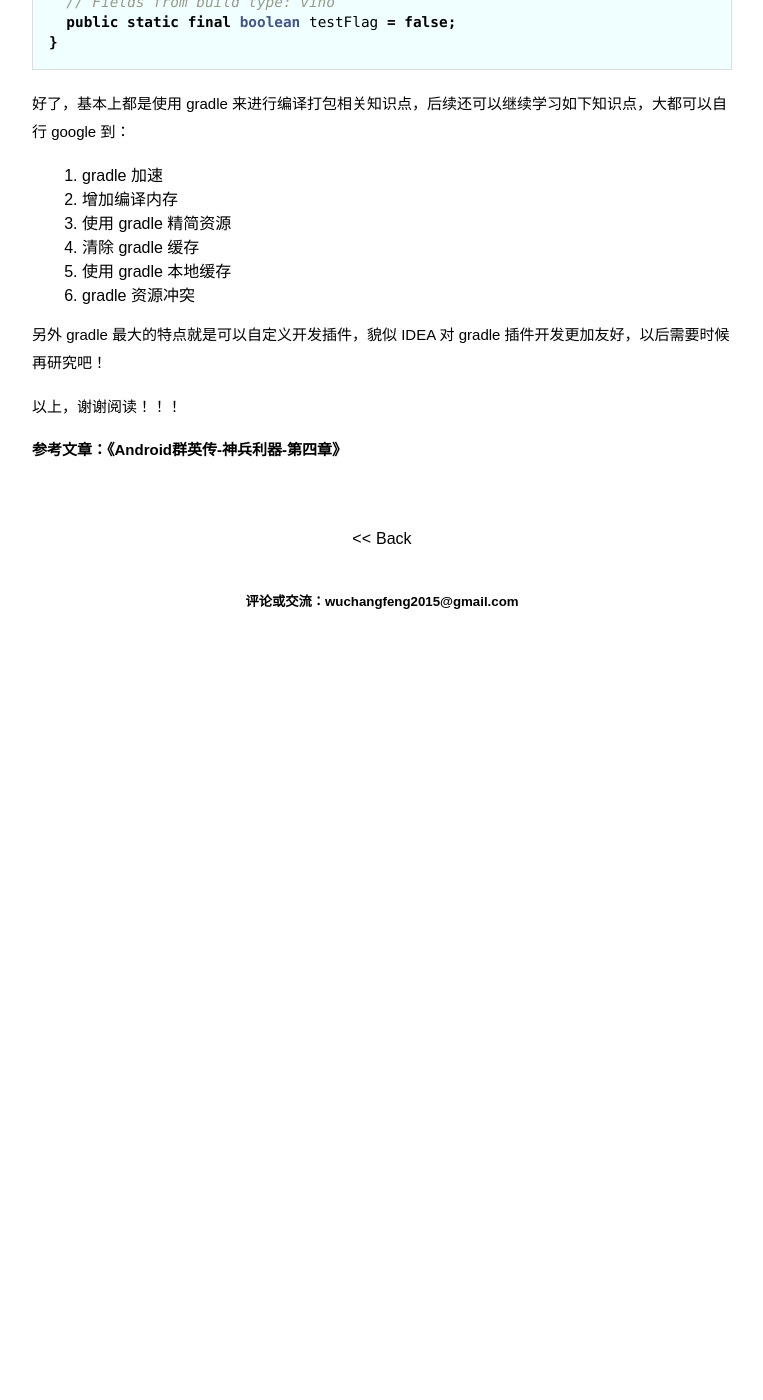
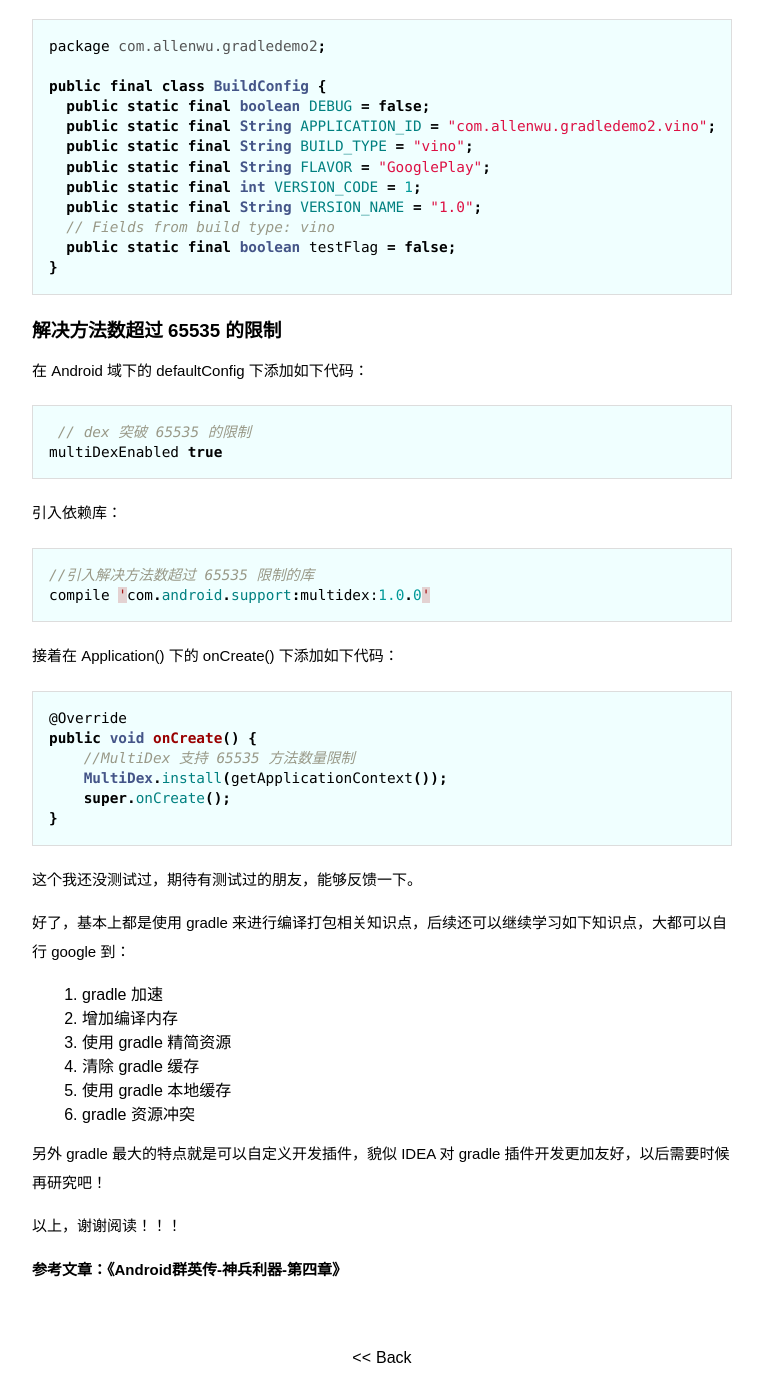
Before and after one commit to wuchangfeng/wuchangfeng.github.io, a Jekyll site: the page built from _posts/2016-12-17--learn-gradle-in-android.md, in a window 1280 px wide and 1400 px high, scrolled down 7145 px. Shown: the whole window, without its empty margins (258-1021 px from the left). Built offline with Jekyll 4.4.1, drawn with Linux system fonts in a browser that asks for light colours; some web fonts are replaced; comment, search, counter and statistics services are not loaded; before the commit the page ends 7775 px from its top, so only the background shows below that; some of the changed text lies outside the part shown.

Commit message:
blog update

````diff
--- a/_posts/2016-12-17--learn-gradle-in-android.md
+++ b/_posts/2016-12-17--learn-gradle-in-android.md
@@ -5,7 +5,17 @@
 categories: Android
 ---
 
-系统学习一下 Android Studio 中的 Gradle 相关知识，主要是跟随 《神兵利器》这本书总结的一些知识点进行实战。本篇博客系统的学习一下与 Gradle 相关的知识点,体会一下其带来的好处和方便,主要讲述 gradle 编译打包相关知识点。
+系统学习一下 Android Studio 中的 Gradle 相关知识，主要是跟随 《神兵利器》这本书总结的一些知识点进行实战。本篇博客系统的学习一下与 Gradle 相关的知识点,体会一下其带来的好处和方便。文章主要分为以下知识点：
+
+* 构建 buildTypes
+* 多渠道打包
+* 配置签名
+* 混淆 APK
+* 批量命名 APK
+* 为不同版本添加不同的代码
+* 解决最大方法书的限制
+
+### 开始
 
 新建一个 GradleDemo，以 Android 方式展开 Project，如下所示，红色部分就是主要与 Gradle 相关的配置和文件区域啦：
 
@@ -190,6 +200,35 @@
 }
 ```
 
+### 解决方法数超过 65535 的限制
+
+在 Android 域下的 defaultConfig 下添加如下代码：
+
+``` java
+ // dex 突破 65535 的限制
+multiDexEnabled true
+```
+
+引入依赖库：
+
+``` java
+//引入解决方法数超过 65535 限制的库
+compile 'com.android.support:multidex:1.0.0'
+```
+
+接着在 Application() 下的 onCreate() 下添加如下代码：
+
+``` java
+@Override
+public void onCreate() {
+    //MultiDex 支持 65535 方法数量限制
+    MultiDex.install(getApplicationContext());
+    super.onCreate();
+}
+```
+
+这个我还没测试过，期待有测试过的朋友，能够反馈一下。
+
 好了，基本上都是使用 gradle 来进行编译打包相关知识点，后续还可以继续学习如下知识点，大都可以自行 google 到：
 
 1. gradle 加速
````
Also changed, not shown: _posts/2015-11-13-defer-and-clorse-in-go.md (renamed from _posts/2016-11-13-defer-and-clorse-in-go.md, +1 -1 lines), _posts/2015-11-17--goroutines-and-channel-in-go.md (renamed from _posts/2016-11-17--goroutines-and-channel-in-go.md, +1 -1 lines), _posts/2015-11-17--interface-and-reflect-in-go.md (renamed from _posts/2016-11-17--interface-and-reflect-in-go.md, +1 -1 lines), _posts/2015-11-30-head-first-mongodb.md (renamed from _posts/2015-11-30-初探非关系数据库 MongoDB.md, +6 -1 lines).
